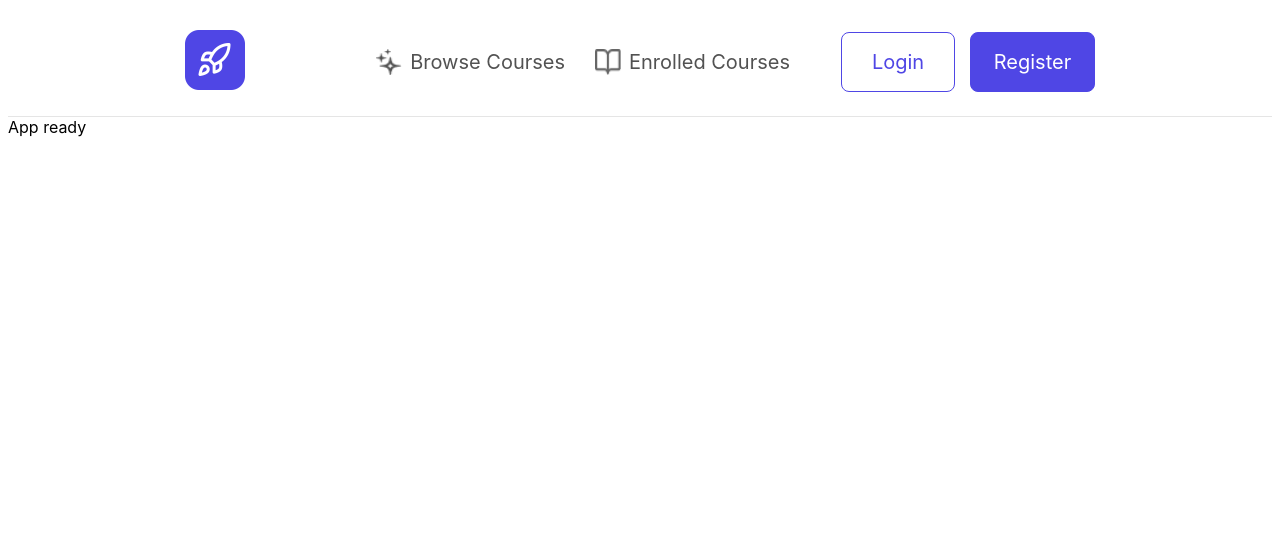
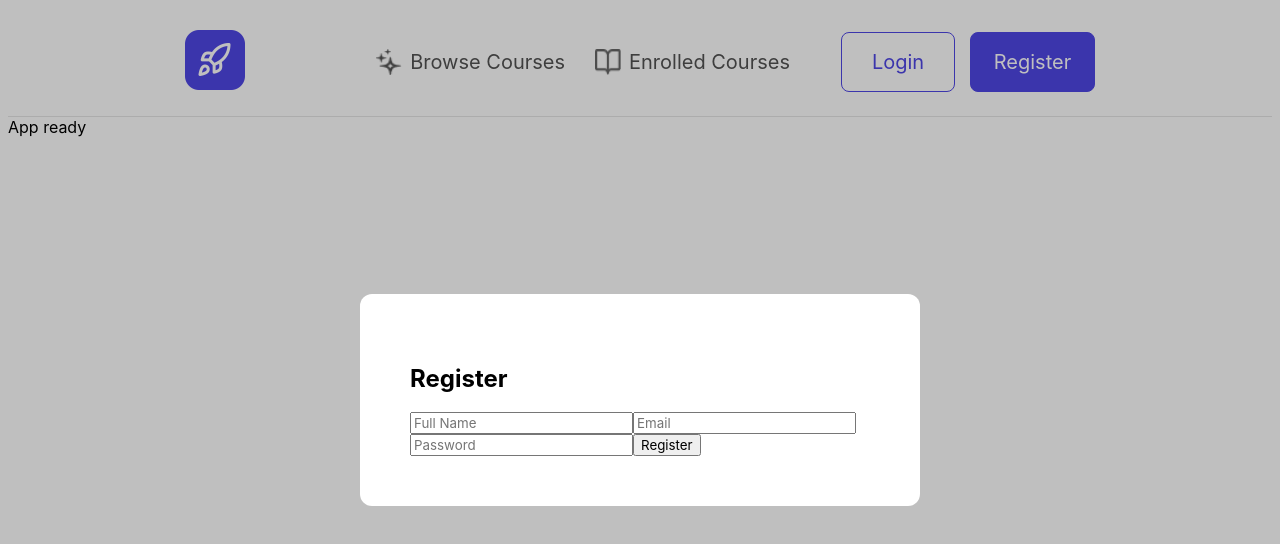
Before and after one commit to SabaShagidzeMain/redberry-project, a React (Vite) app: page / in a window 1280 px wide. Both pictures are taken after a click on the button "Register". Shown: the top 544 px of the page. Built offline with nearby package versions, Linux system fonts and the light colour scheme.

Commit message:
feat: register modal functionality

```diff
--- /dev/null
+++ b/src/components/Auth/Register/RegisterModal.jsx
@@ -0,0 +1,63 @@
+import { useState } from "react";
+import Modal from "../../Modal/Modal";
+import { authApi } from "../../../api/auth.api";
+import { setToken } from "../../../utils/auth";
+
+export default function RegisterModal({ onClose }) {
+  const [form, setForm] = useState({
+    fullName: "",
+    email: "",
+    password: "",
+  });
+
+  const handleChange = (e) => {
+    setForm({
+      ...form,
+      [e.target.name]: e.target.value,
+    });
+  };
+
+  const handleRegister = async () => {
+    try {
+      const res = await authApi.register(form);
+
+      setToken(res.data.token);
+
+      console.log("REGISTER SUCCESS:", res.data.user);
+
+      onClose();
+    } catch (err) {
+      console.error("REGISTER ERROR:", err.message);
+    }
+  };
+
+  return (
+    <Modal onClose={onClose}>
+      <h2>Register</h2>
+
+      <input
+        name="fullName"
+        placeholder="Full Name"
+        value={form.fullName}
+        onChange={handleChange}
+      />
+
+      <input
+        name="email"
+        placeholder="Email"
+        value={form.email}
+        onChange={handleChange}
+      />
+
+      <input
+        type="password"
+        name="password"
+        placeholder="Password"
+        value={form.password}
+        onChange={handleChange}
+      />
+
+      <button onClick={handleRegister}>Register</button>
+    </Modal>
+  );
+}
--- a/src/components/Navbar/Navbar.jsx
+++ b/src/components/Navbar/Navbar.jsx
@@ -1,9 +1,11 @@
 import { useState } from "react";
 import styles from "./Navbar.module.css";
 import LoginModal from "../Auth/Login/LoginModal";
+import RegisterModal from "../Auth/Register/RegisterModal";
 
 export default function Navbar() {
   const [showLogin, setShowLogin] = useState(false);
+  const [showRegister, setShowRegister] = useState(false);
 
   return (
     <nav className={styles.nav}>
@@ -31,12 +33,18 @@ export default function Navbar() {
               Login
             </button>
 
-            <button className={styles.reg_btn}>Register</button>
+            <button
+              className={styles.reg_btn}
+              onClick={() => setShowRegister(true)}
+            >
+              Register
+            </button>
           </div>
         </div>
       </div>
 
       {showLogin && <LoginModal onClose={() => setShowLogin(false)} />}
+      {showRegister && <RegisterModal onClose={() => setShowRegister(false)} />}
     </nav>
   );
 }
```
Also changed, not shown: src/components/Auth/Register/RegisterModal.module.css (added), 1 other file (tests, documents, lock files or other folders).
